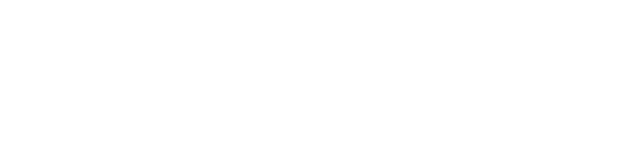
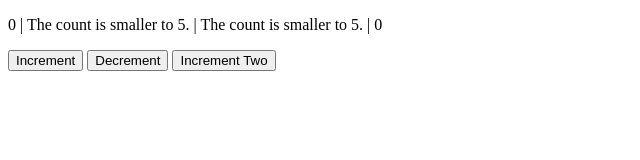
Before and after one commit to ricardotavaresit/eti-vue2-chapter04, a plain HTML site: page class01/index.html in a window 1280 px wide. Shown: the whole page, without its empty margins (0-640 px from the left). Drawn offline with nearby package versions, Linux system fonts and the light colour scheme.

Commit message:
fix git version

```diff
--- a/class01/index.html
+++ b/class01/index.html
@@ -9,7 +9,10 @@
 </head>
 <body>
     <div id="app">
-
+        <p>{{ count }} | {{ countComputed }} | {{ countMethod() }} | {{ countTwo }} </p>
+        <button v-on:click="increment">Increment</button>
+        <button @click="decrement">Decrement</button>
+        <button @click="incrementTwo">Increment Two</button>
     </div>
 </body>
 </html>
@@ -19,7 +22,30 @@
     new Vue({
         el: "#app",
         data: {
+            count: 0,
+            countTwo: 0
+        },
+        methods:{
+            increment(){
+                this.count++;
+            },
+            decrement(){
+                this.count--;
+            },
+            incrementTwo(){
+                this.countTwo++;
+            },
+            countMethod(){
+                console.log("countMethod");
+                return  this.count >= 5 ? "The count is greater or equal to 5." : "The count is smaller to 5."
+            }
+        },
+        computed:{
+            countComputed: function(){
+                console.log("countComputed");
+                return  this.count >= 5 ? "The count is greater or equal to 5." : "The count is smaller to 5."
+            }
+        }
 
-        }
     });
 </script>
```
